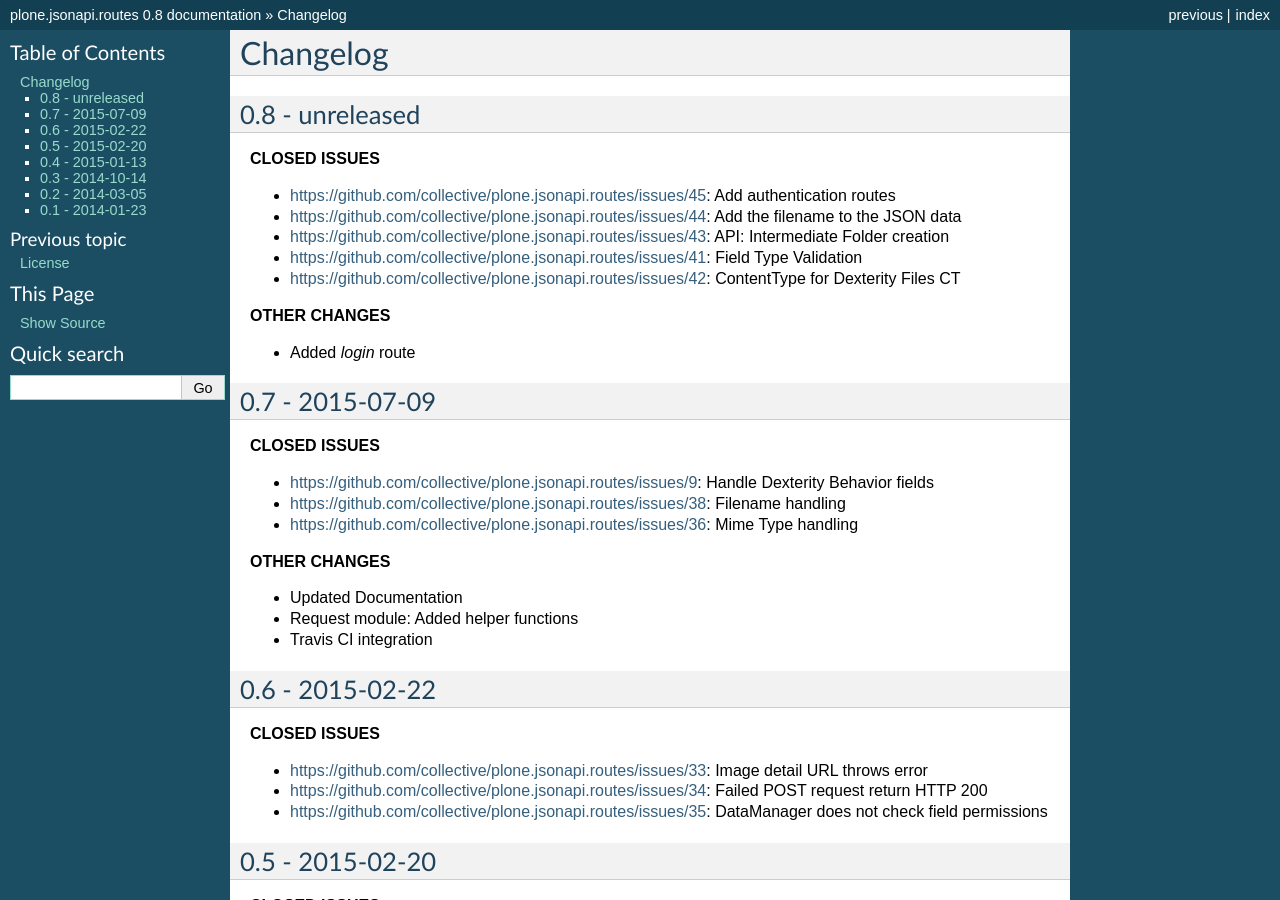
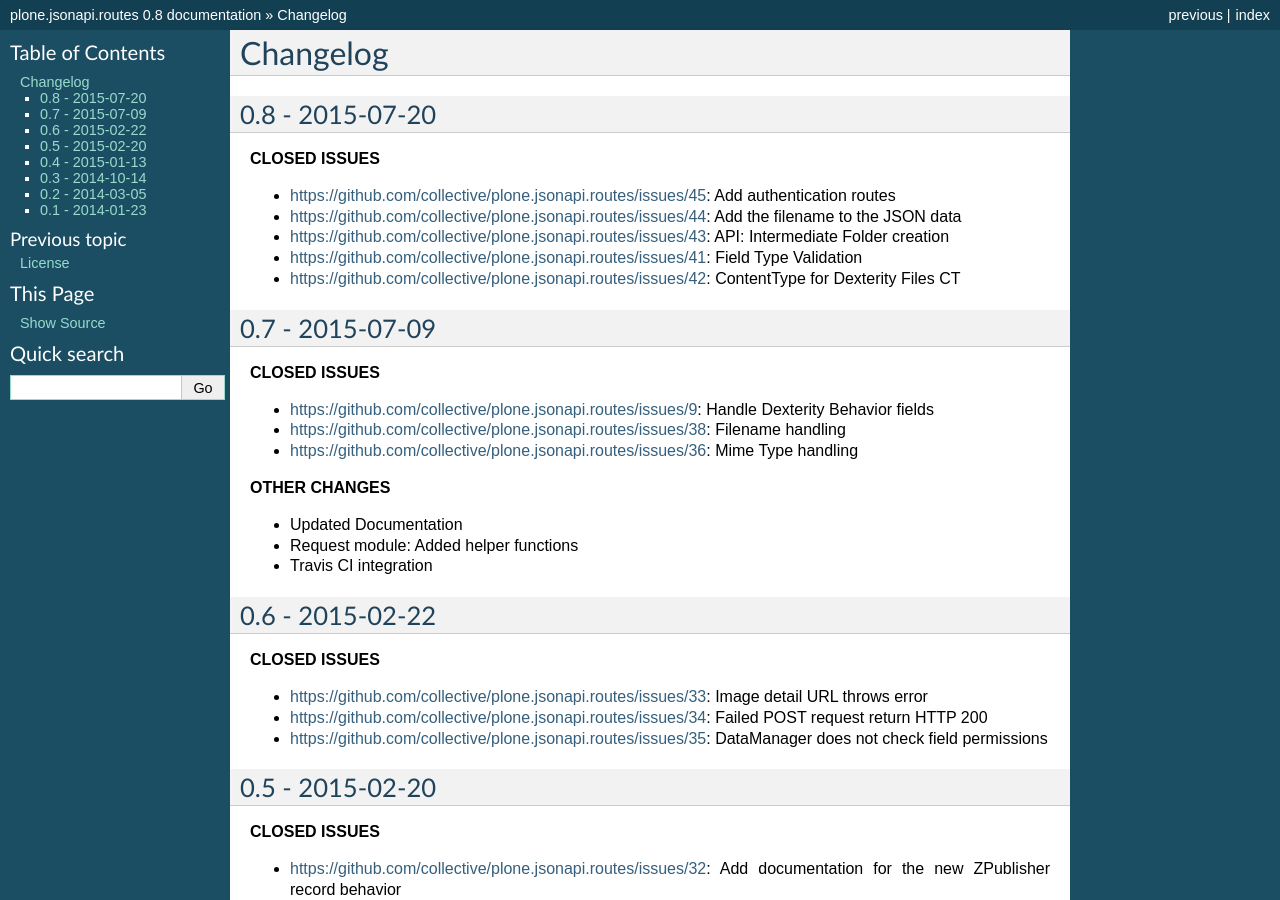
Before and after one commit to collective/plone.jsonapi.routes, a Sphinx documentation site: the page built from docs/HISTORY.rst, in a window 1280 px wide and 900 px high. Built offline with Sphinx 7.4.7, drawn with Linux system fonts in a browser that asks for light colours.

Commit message:
Prepare release 0.8

```diff
--- a/docs/HISTORY.rst
+++ b/docs/HISTORY.rst
@@ -3,7 +3,8 @@
 Changelog
 =========
 
-0.8 - unreleased
+
+0.8 - 2015-07-20
 ----------------
 
 **CLOSED ISSUES**
@@ -13,10 +14,6 @@
 - https://github.com/collective/plone.jsonapi.routes/issues/43: API: Intermediate Folder creation
 - https://github.com/collective/plone.jsonapi.routes/issues/41: Field Type Validation
 - https://github.com/collective/plone.jsonapi.routes/issues/42: ContentType for Dexterity Files CT
-
-**OTHER CHANGES**
-
-- Added `login` route
 
 
 0.7 - 2015-07-09
--- a/docs/links.rst
+++ b/docs/links.rst
@@ -40,5 +40,3 @@
 .. _plone.jsonapi.core @ pypi: https://pypi.python.org/pypi/plone.jsonapi.core
 .. _plone.jsonapi.core @ GitHub: https://github.com/collective/plone.jsonapi.core
 .. _plone.jsonapi.core Issues: https://github.com/collective/plone.jsonapi.cores/issues
-
-.. vim: set ft=rst ts=4 sw=4 expandtab tw=78 :
```
Also changed, not shown: README.rst (+4 -3 lines).
